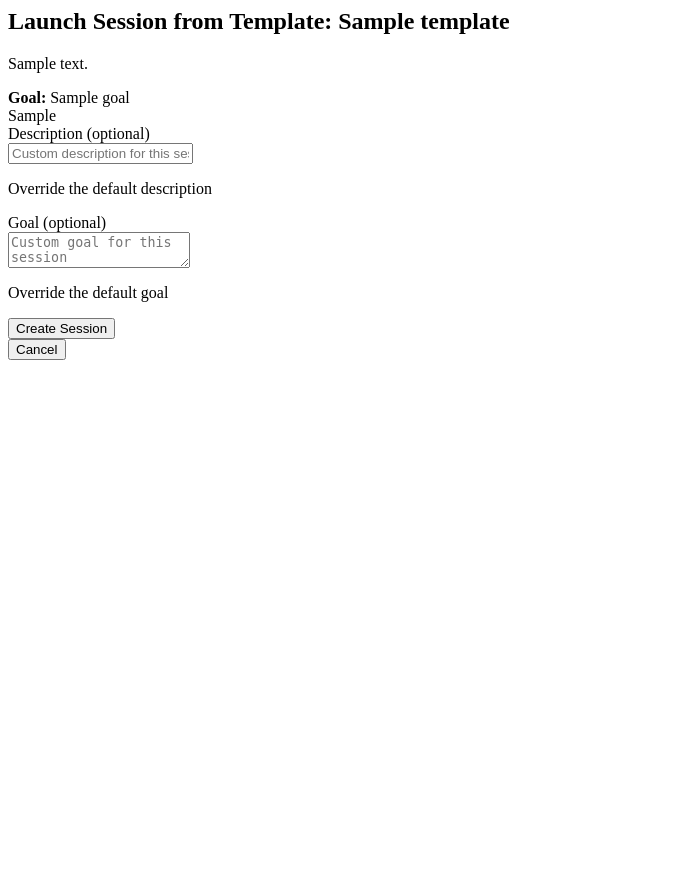
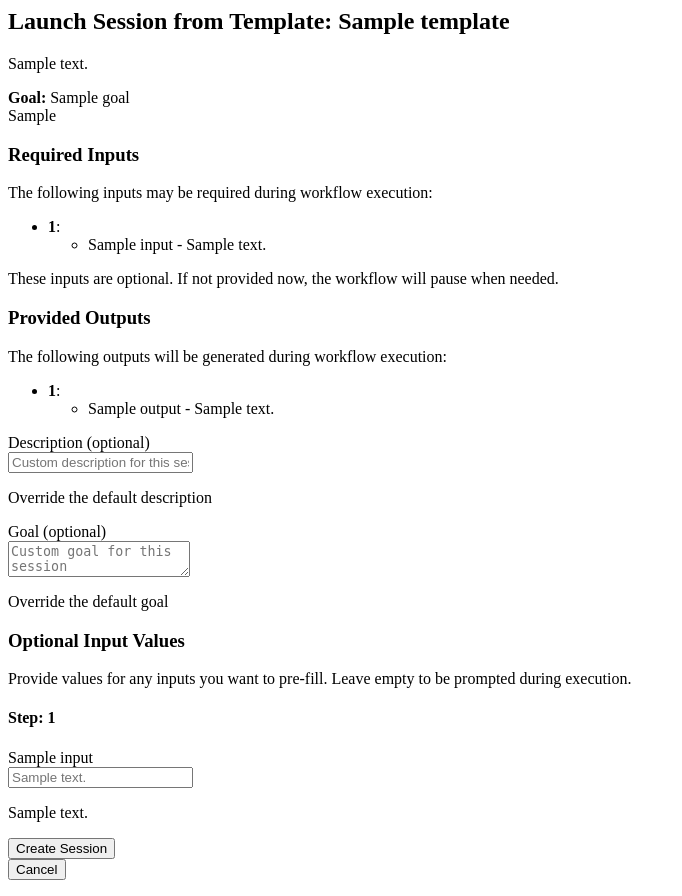
Before and after one commit to wesnick/bikeshed, a Python web app: template templates/components/session_template_form.html.j2 in a window 1280 px wide. Shown: the whole page, without its empty margins (0-682 px from the left). Before the commit the page ends 360 px from the top, so only its background shows below. Run offline with Jinja, Linux system fonts and the light colour scheme; the template is opened without the code that fills it: most values are stand-ins (such as "Sample title", 1, 10 or a date in 2020).

Commit message:
feat: Enhance session template form with workflow dependency analysis
This commit adds detailed workflow dependency analysis to the session template form. It now identifies required inputs, provided outputs, and missing inputs for each step in the workflow.

The analysis is displayed in the session template form, providing users with a clear understanding of the workflow's dependencies. This includes:

- A list of required inputs, specifying which inputs are missing and their descriptions.
- A list of provided outputs, specifying which outputs will be generated.
- Allows users to pre-fill input values, providing default values for steps.

The changes include:

- Added `analyze_workflow_depenencies` function in `workflow_service.py`.
- Updated the session template form HTML to display the analysis results.
- Added input fields to the form for pre-filling input values.

```diff
--- a/templates/components/session_template_form.html.j2
+++ b/templates/components/session_template_form.html.j2
@@ -11,9 +11,58 @@
     </div>
   {% endif %}
 
-<div class="block">
+  <div class="block">
     {{ session_workflow_svg | safe }}
-</div>
+  </div>
+
+  {% if workflow_analysis %}
+    <div class="block">
+      <div class="columns">
+        {% if workflow_analysis.missing_inputs %}
+          <div class="column">
+            <h3 class="title is-5">Required Inputs</h3>
+            <div class="content">
+              <p>The following inputs may be required during workflow execution:</p>
+              <ul>
+                {% for step_id, inputs in workflow_analysis.missing_inputs.items() %}
+                  <li>
+                    <strong>{{ step_id }}</strong>:
+                    <ul>
+                      {% for input_name, input_info in inputs.items() %}
+                        <li>{{ input_name }} - {{ input_info.description }}</li>
+                      {% endfor %}
+                    </ul>
+                  </li>
+                {% endfor %}
+              </ul>
+              <p class="is-italic">These inputs are optional. If not provided now, the workflow will pause when needed.</p>
+            </div>
+          </div>
+        {% endif %}
+
+        {% if workflow_analysis.provided_outputs %}
+          <div class="column">
+            <h3 class="title is-5">Provided Outputs</h3>
+            <div class="content">
+              <p>The following outputs will be generated during workflow execution:</p>
+              <ul>
+                {% for step_id, outputs in workflow_analysis.provided_outputs.items() %}
+                  <li>
+                    <strong>{{ step_id }}</strong>:
+                    <ul>
+                      {% for output_name, output_info in outputs.items() %}
+                        <li>{{ output_name }} - {{ output_info.description }}</li>
+                      {% endfor %}
+                    </ul>
+                  </li>
+                {% endfor %}
+              </ul>
+            </div>
+          </div>
+        {% endif %}
+      </div>
+    </div>
+  {% endif %}
 
   <form
     hx-post="/session/template-creator/{{ template_name }}/create"
@@ -36,6 +85,29 @@
       <p class="help">Override the default goal</p>
     </div>
 
+    {% if workflow_analysis and workflow_analysis.missing_inputs %}
+      <div class="block">
+        <h3 class="title is-5">Optional Input Values</h3>
+        <p class="help mb-3">Provide values for any inputs you want to pre-fill. Leave empty to be prompted during execution.</p>
+
+        {% for step_id, inputs in workflow_analysis.missing_inputs.items() %}
+          <div class="box">
+            <h4 class="title is-6">Step: {{ step_id }}</h4>
+
+            {% for input_name, input_info in inputs.items() %}
+              <div class="field">
+                <label class="label">{{ input_name }}</label>
+                <div class="control">
+                  <input class="input" type="text" name="input_{{ input_name }}" placeholder="{{ input_info.description }}">
+                </div>
+                <p class="help">{{ input_info.description }}</p>
+              </div>
+            {% endfor %}
+          </div>
+        {% endfor %}
+      </div>
+    {% endif %}
+
     <div class="field is-grouped">
       <div class="control">
         <button class="button is-primary" type="submit">Create Session</button>
```
Also changed, not shown: src/core/workflow/service.py (+102 -0 lines), src/routes/session.py (+16 -2 lines).
